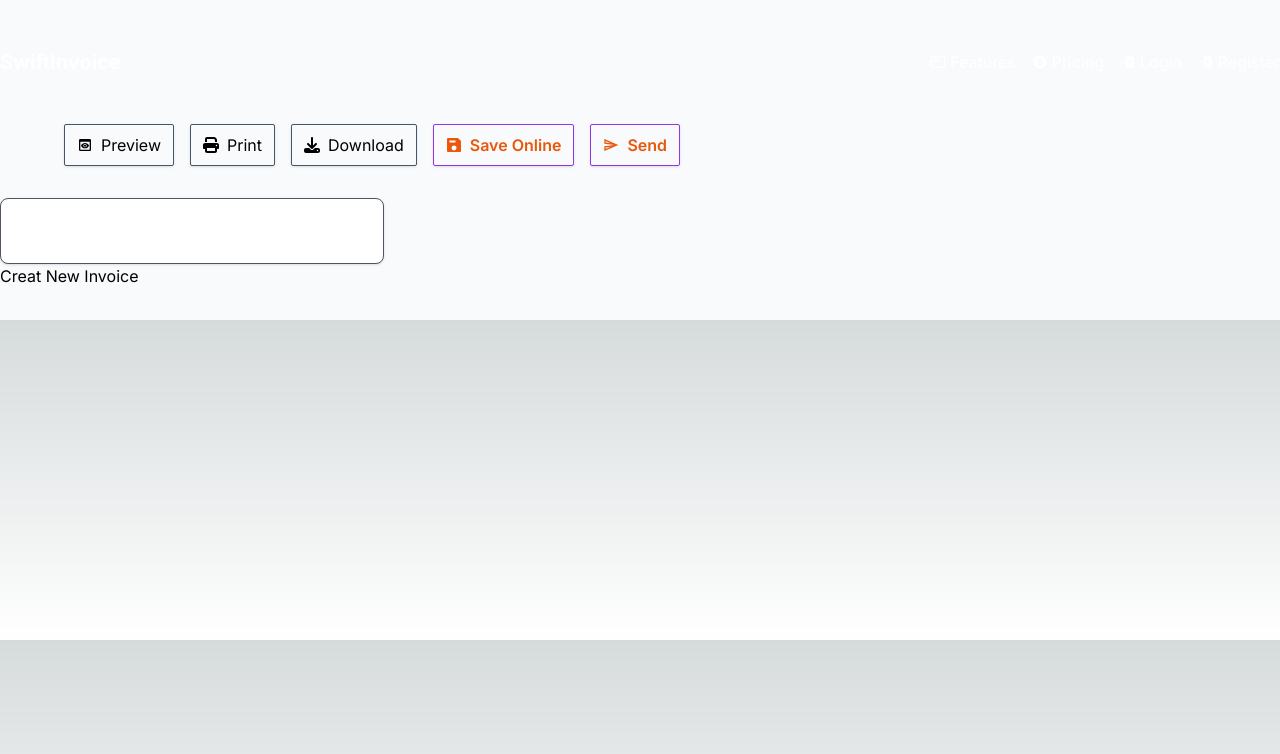
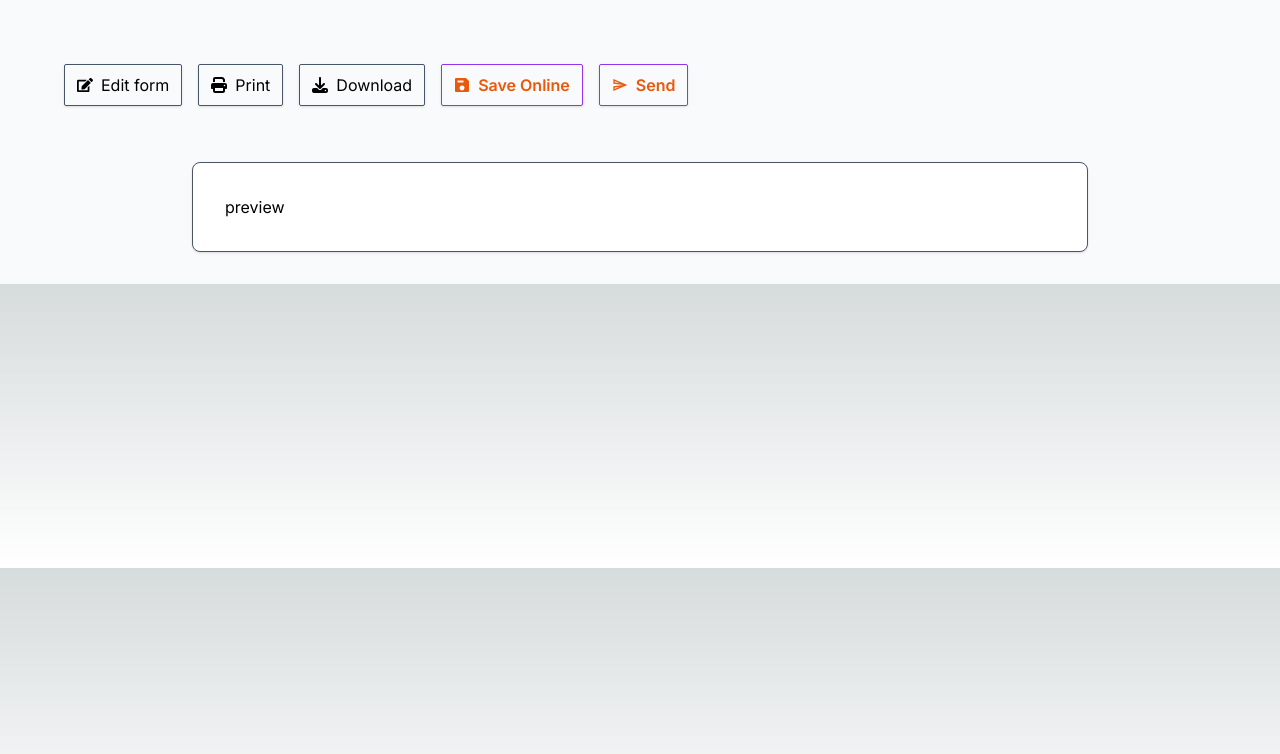
Before and after one commit to Blackie360/BillWise-invoice, a Next.js app: page /invoice/new in a window 1280 px wide. Both pictures are taken after a click on the button "Preview". Shown: the top 754 px of the page. Built offline with nearby package versions, Linux system fonts and the light colour scheme.

Commit message:
conditional rendering preview and edit forms

```diff
--- a/app/invoice/new/page.tsx
+++ b/app/invoice/new/page.tsx
@@ -1,23 +1,39 @@
+"use client";
 
-import Navbar from "@/components/Navbar";
+import { FaEdit } from "react-icons/fa";
 import { FaDownload } from "react-icons/fa6";
 import { FaPrint } from "react-icons/fa6";
 import { MdPreview } from "react-icons/md";
 import { IoSaveSharp } from "react-icons/io5";
 import { MdOutlineSend } from "react-icons/md";
+import { useState } from "react";
 
 
 const New = () => {
+  const [preview, setPreview] = useState(false)
   return (
     <div className='bg-slate-50 text-black py-8'>
-      <Navbar />
   {/* header */}
-  <div className="flex justify-between items-center  md:py-8 px-4 md:px-16">
+  <div className="flex justify-between items-center  md:py-8 px-4 md:px-16 mb-6">
   <div className="flex gap-4">
 
-   <button className="flex items-center space-x-2 px-3 py-2 shadow rounded-sm border border-slate-600 ">
-       <MdPreview />
+   <button  onClick={()=>setPreview(!preview)}
+   className=" px-3 py-2 shadow rounded-sm border border-slate-600 ">
+       {
+        preview ? (
+          <div className="flex items-center space-x-2">
+            <FaEdit />
+
+       <span>Edit form</span>
+          </div>
+        ) : (
+          <div className="flex items-center space-x-2">
+            <MdPreview />
        <span>Preview</span>
+          </div>
+        )
+       }
+
        </button>
 
     <button className="flex items-center space-x-2 px-3 py-2 shadow rounded-sm border border-slate-600 ">
@@ -47,20 +63,22 @@ const New = () => {
    </div>
   </div>
   {/* invoice form */}
-  <div className=''>
+  {
+    preview ? (
+
+<div className="w-full max-w-4xl p-4 bg-white border border-gray-600 rounded-lg shadow sm:p-6 md:p-8 mx-auto">
+   <h2>preview</h2>
+</div>
+    ) : (
+      <div className="w-full max-w-4xl p-4 bg-white border border-gray-600 rounded-lg shadow sm:p-6 md:p-8 mx-auto">
+   <h1>form</h1>
+</div>
+    )
+  }
+  {/* preview */}
 
 
-<div className="w-full max-w-sm p-4 bg-white border border-gray-600 rounded-lg shadow sm:p-6 md:p-8">
-    <form className="space-y-6" action="#">
 
-    </form>
-</div>
-
-
-  </div>
-  {/* preview */}
-
-      <h1 className='text-black'>Creat New Invoice</h1>
     </div>
   )
 }
```
